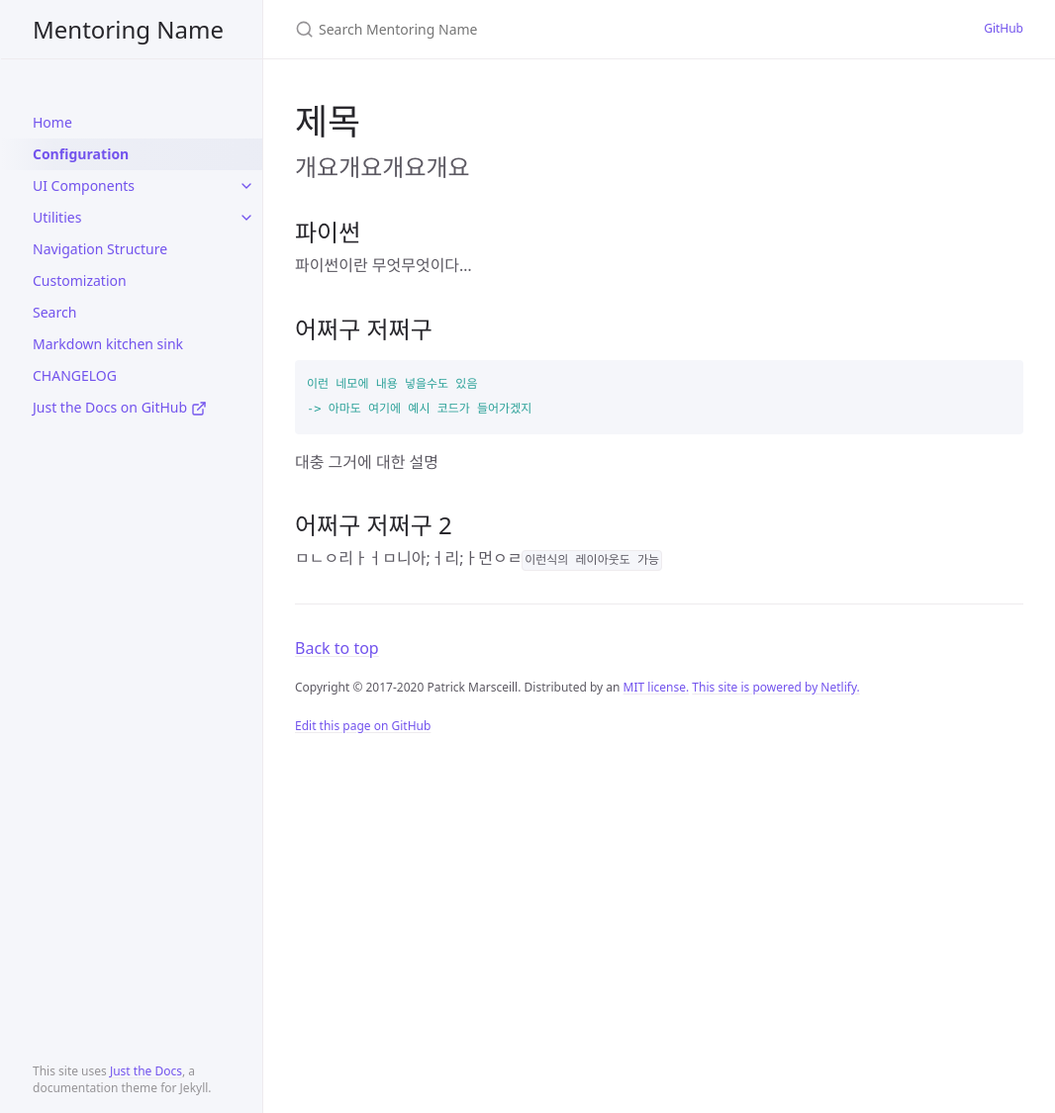
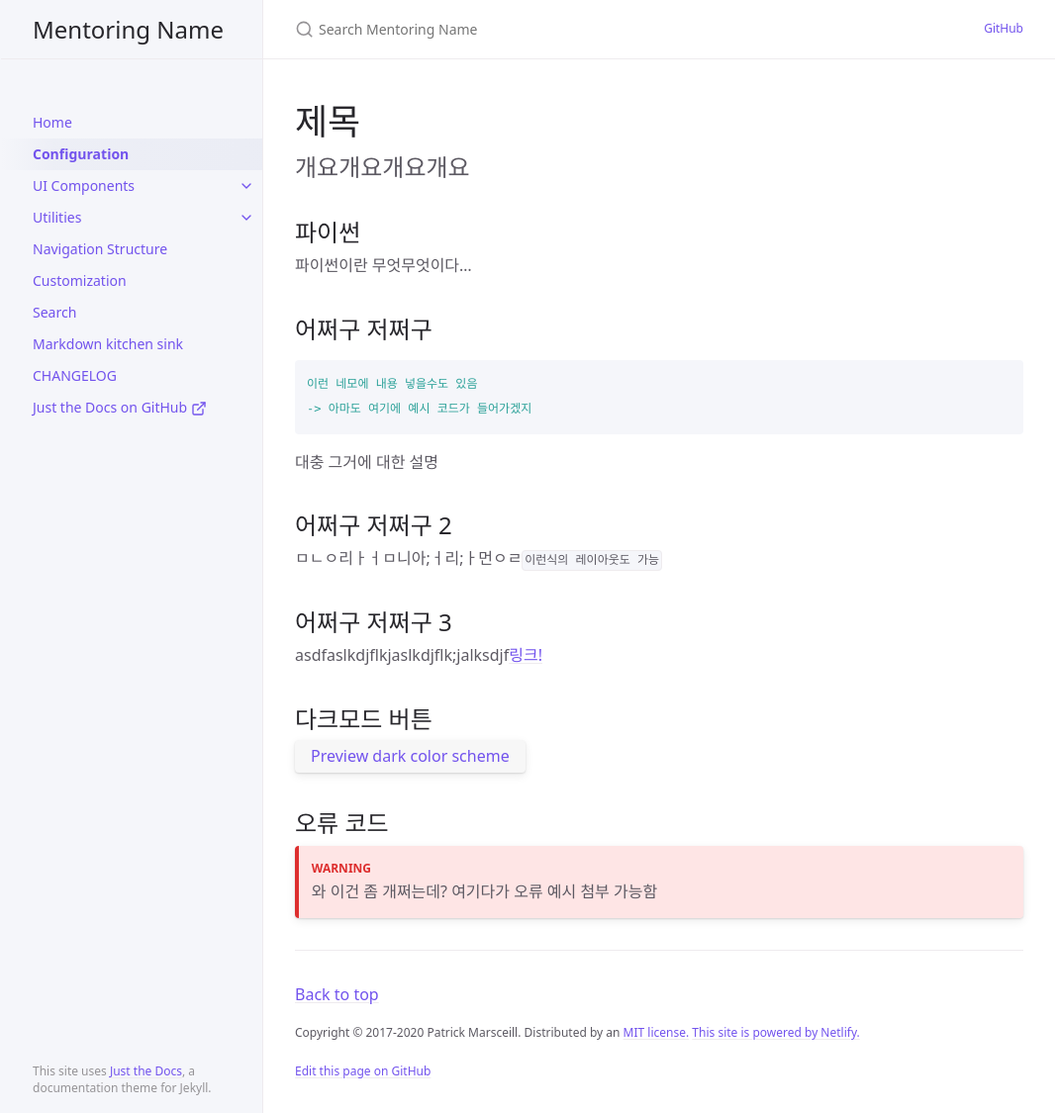
Before and after one commit to CLiF-1593/Test, a Jekyll site: the page built from docs/configuration.md, in a window 1280 px wide and 1125 px high. Shown: the whole window at 99% size, without its empty margins (106-1172 px from the left). Built offline with Jekyll 4.4.1, drawn with Linux system fonts in a browser that asks for light colours.

Commit message:
Update configuration.md

```diff
--- a/docs/configuration.md
+++ b/docs/configuration.md
@@ -26,3 +26,29 @@ nav_order: 2
 ## 어쩌구 저쩌구 2
 
 ㅁㄴㅇ리ㅏㅓㅁ니아;ㅓ리;ㅏ먼ㅇㄹ`이런식의 레이아웃도 가능`
+
+## 어쩌구 저쩌구 3
+
+asdfaslkdjflkjaslkdjflk;jalksdjf[링크!](google.com)
+
+## 다크모드 버튼
+<button class="btn js-toggle-dark-mode">Preview dark color scheme</button>
+
+<script>
+const toggleDarkMode = document.querySelector('.js-toggle-dark-mode');
+
+jtd.addEvent(toggleDarkMode, 'click', function(){
+  if (jtd.getTheme() === 'dark') {
+    jtd.setTheme('light');
+    toggleDarkMode.textContent = 'Preview dark color scheme';
+  } else {
+    jtd.setTheme('dark');
+    toggleDarkMode.textContent = 'Return to the light side';
+  }
+});
+</script>
+
+## 오류 코드
+
+{: .warning }
+> 와 이건 좀 개쩌는데? 여기다가 오류 예시 첨부 가능함
```
